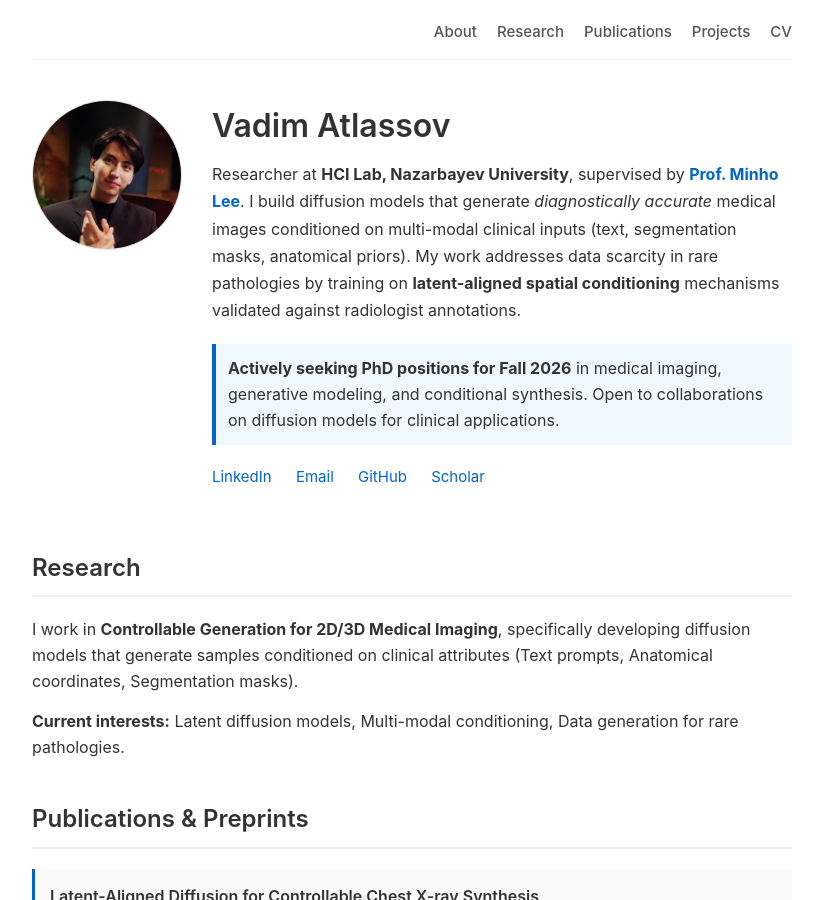
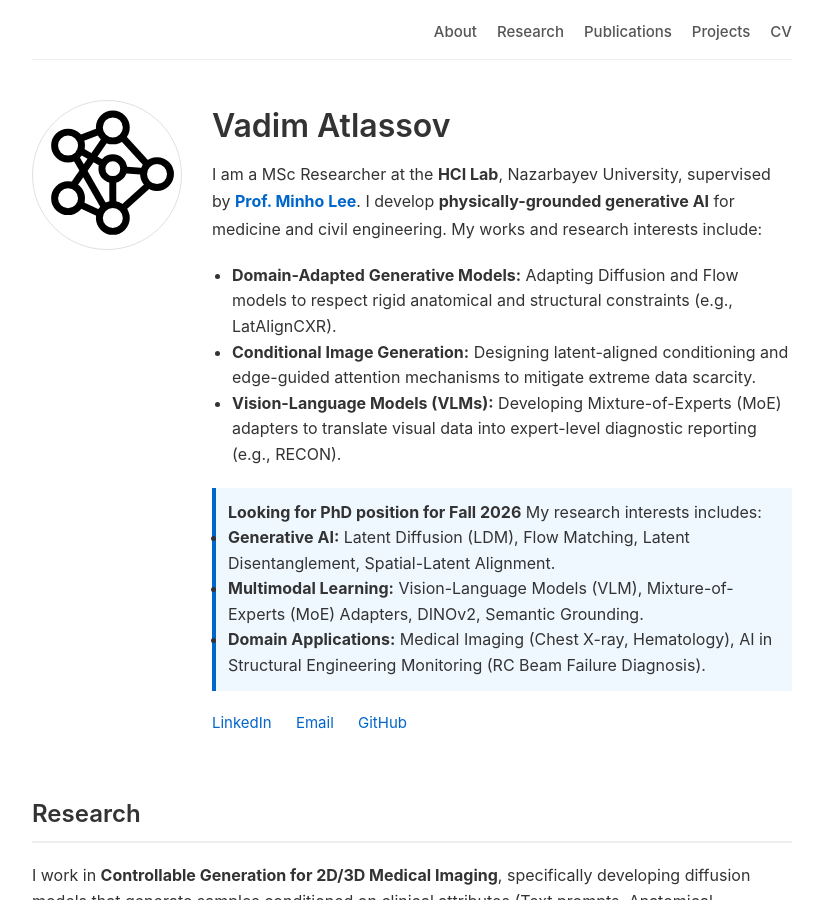
Before and after one commit to Vadim-ATL/Vadim-ATL.github.io, a Jekyll site: the page built from index.md, in a window 1280 px wide and 900 px high. Shown: the whole window, without its empty margins (228-1051 px from the left). Built offline with Jekyll 4.4.1, drawn with Linux system fonts in a browser that asks for light colours.

Commit message:
Revise personal profile and research details
Updated personal information and research interests in index.md.

```diff
--- a/index.md
+++ b/index.md
@@ -5,21 +5,44 @@ title: Vadim Atlassov - Researcher
 
 <div style="display: flex; gap: 30px; align-items: flex-start;">
   <div style="flex-shrink: 0;">
-    <img src="assets/personal_photo.png" alt="Vadim Atlassov" style="width: 150px; height: 150px; border-radius: 50%; object-fit: cover; border: 1px solid #e0e0e0;">
+    <img src="assets/icon.svg" alt="Vadim Atlassov" style="width: 150px; height: 150px; border-radius: 50%; object-fit: cover; border: 1px solid #e0e0e0;">
   </div>
+
   <div style="flex: 1;">
     <h1 style="margin-top: 0;">Vadim Atlassov</h1>
     <p class="bio">
-  Researcher at <strong>HCI Lab, Nazarbayev University</strong>, supervised by <strong><a href="https://scholar.google.com/citations?user=ipi5AVsAAAAJ&hl=ko">Prof. Minho Lee</a></strong>. I build diffusion models that generate <em>diagnostically accurate</em> medical images conditioned on multi-modal clinical inputs (text, segmentation masks, anatomical priors). My work addresses data scarcity in rare pathologies by training on <strong>latent-aligned spatial conditioning</strong> mechanisms validated against radiologist annotations.
-</p>
-<div style="background-color: #f0f8ff; padding: 12px; border-left: 4px solid #0066cc; margin: 15px 0;">
-  <strong>Actively seeking PhD positions for Fall 2026</strong> in medical imaging, generative modeling, and conditional synthesis. Open to collaborations on diffusion models for clinical applications.
-</div>
+      I am a MSc Researcher at the <strong>HCI Lab</strong>, Nazarbayev University, supervised by
+      <strong><a href="https://scholar.google.com/citations?user=ipi5AVsAAAAJ&hl=ko">Prof. Minho Lee</a></strong>.
+      I develop <strong>physically-grounded generative AI</strong> for medicine and civil engineering.
+      My works and research interests include:
+    </p>
+
+    <ul style="margin-top: 10px; margin-bottom: 20px; padding-left: 20px; line-height: 1.6;">
+      <li>
+        <strong>Domain-Adapted Generative Models:</strong> Adapting Diffusion and Flow models to respect rigid anatomical and structural constraints (e.g., LatAlignCXR).
+      </li>
+      <li>
+        <strong>Conditional Image Generation:</strong> Designing latent-aligned conditioning and edge-guided attention mechanisms to mitigate extreme data scarcity.
+      </li>
+      <li>
+        <strong>Vision-Language Models (VLMs):</strong> Developing Mixture-of-Experts (MoE) adapters to translate visual data into expert-level diagnostic reporting (e.g., RECON).
+      </li>
+    </ul>
+
+    <div style="background-color: #f0f8ff; padding: 12px; border-left: 4px solid #0066cc; margin: 15px 0;">
+      <strong>Looking for PhD position for Fall 2026</strong>
+      My research interests includes:
+      <ul class="skills-list">
+        <li><strong>Generative AI:</strong> Latent Diffusion (LDM), Flow Matching, Latent Disentanglement, Spatial-Latent Alignment.</li>
+        <li><strong>Multimodal Learning:</strong> Vision-Language Models (VLM), Mixture-of-Experts (MoE) Adapters, DINOv2, Semantic Grounding.</li>
+        <li><strong>Domain Applications:</strong> Medical Imaging (Chest X-ray, Hematology), AI in Structural Engineering Monitoring (RC Beam Failure Diagnosis).</li>
+      </ul>
+    </div>
+
     <div class="contact">
-        <a href="www.linkedin.com/in/vadim-atlassov">LinkedIn</a>
-        <a href="mailto:vadim.atlassov@nu.edu.kz">Email</a>
-        <a href="https://github.com/Vadim-ATL">GitHub</a>
-        <a href="https://scholar.google.com">Scholar</a>
+      <a href="https://www.linkedin.com/in/vadim-atlassov">LinkedIn</a>
+      <a href="mailto:vadim.atlassov@nu.edu.kz">Email</a>
+      <a href="https://github.com/Vadim-ATL">GitHub</a>
     </div>
   </div>
 </div>
```
